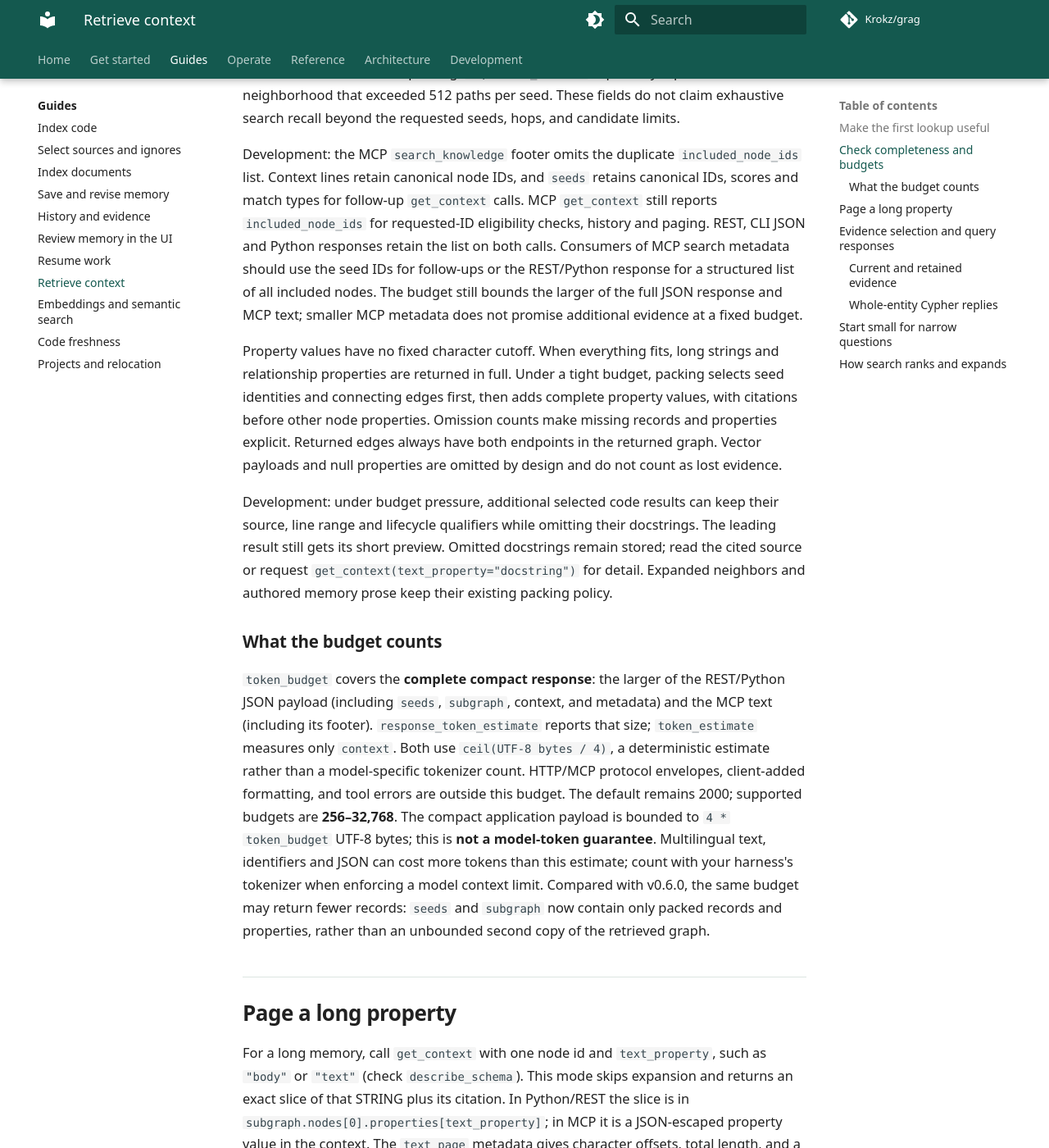
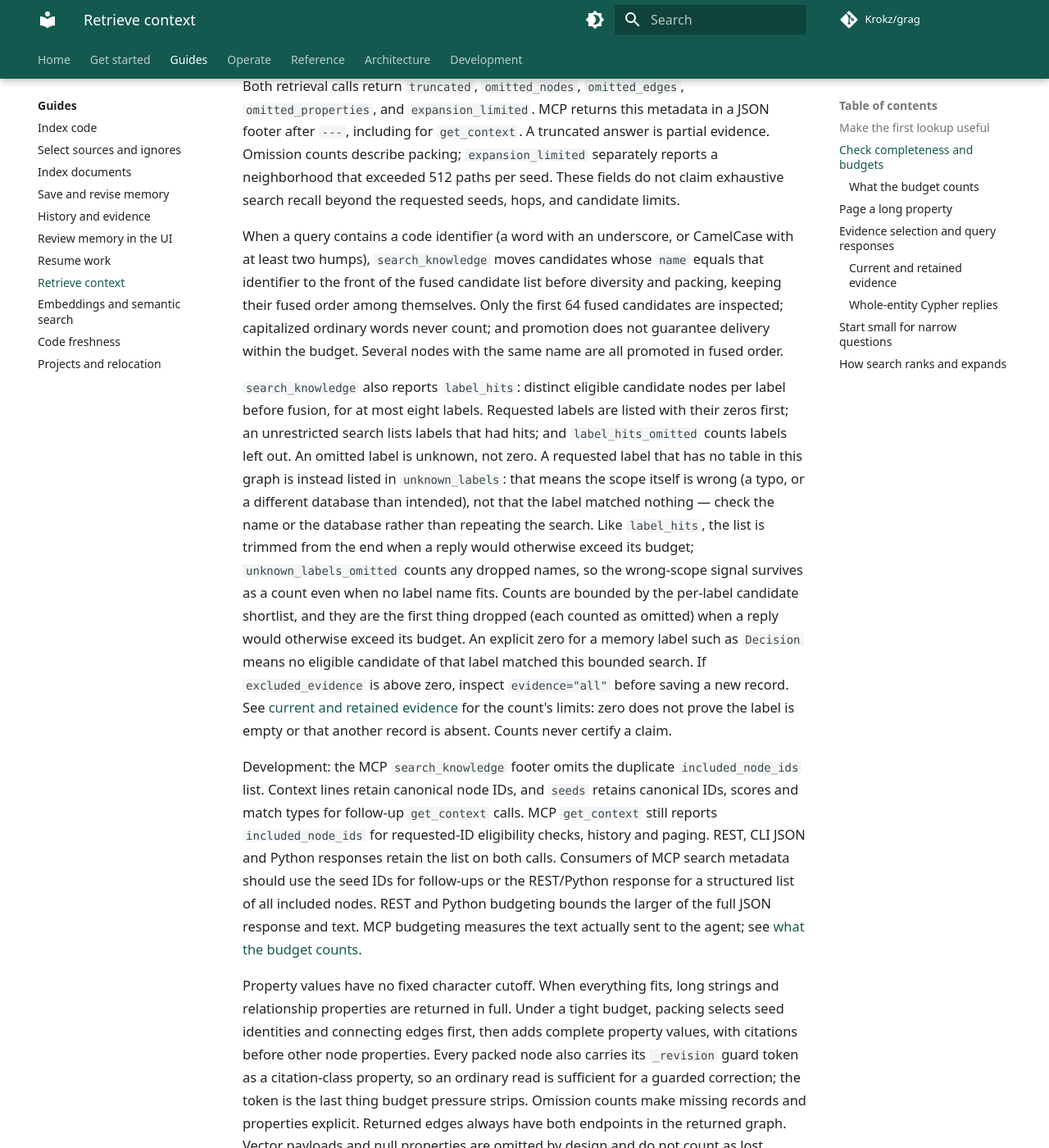
Before and after one commit to Krokz/grag, an MkDocs documentation site: the page built from docs/guides/retrieval.md, in a window 1280 px wide and 1400 px high, scrolled down 2059 px. Shown: the whole window at 82% size. Built offline with MkDocs 1.6.1 and Material for MkDocs 9.7.7, drawn with Linux system fonts in a browser that asks for light colours; comment, search, counter and statistics services are not loaded; some of the changed text lies outside the part shown.

Commit message:
docs: document label hits, identifier promotion, revision guards and history

```diff
--- a/docs/guides/retrieval.md
+++ b/docs/guides/retrieval.md
@@ -13,6 +13,10 @@ Choose a read based on what you already know, then inspect its sources and limit
 
 There is no required query sequence. Fetch more only when the evidence you have
 is insufficient.
+
+`search_knowledge` combines lexical and vector retrieval when an embedder is
+configured. See [Embeddings and semantic search](embeddings.md) for FastEmbed
+setup, the retrieval pipeline, indexing progress and model configuration.
 
 Use the graph when saved knowledge or relationships help with the task. Ordinary
 code navigation can start with the harness's source search; having grag connected
@@ -82,6 +86,34 @@ counts describe packing; `expansion_limited` separately reports a neighborhood
 that exceeded 512 paths per seed. These fields do not claim exhaustive search
 recall beyond the requested seeds, hops, and candidate limits.
 
+When a query contains a code identifier (a word with an underscore, or CamelCase
+with at least two humps), `search_knowledge` moves candidates whose `name` equals
+that identifier to the front of the fused candidate list before diversity and
+packing, keeping their fused order among themselves. Only the first 64 fused
+candidates are inspected; capitalized ordinary words never count; and promotion
+does not guarantee delivery within the budget. Several nodes with the same name
+are all promoted in fused order.
+
+`search_knowledge` also reports `label_hits`: distinct eligible candidate nodes per
+label before fusion, for at most eight labels. Requested labels are listed with
+their zeros first; an unrestricted search lists labels that had hits; and
+`label_hits_omitted` counts labels left out. An omitted label is unknown, not zero.
+A requested label that has no table in this graph is instead listed in
+`unknown_labels`: that means the scope itself is wrong (a typo, or a different
+database than intended), not that the label matched nothing — check the name or
+the database rather than repeating the search. Like `label_hits`, the list is
+trimmed from the end when a reply would otherwise exceed its budget;
+`unknown_labels_omitted` counts any dropped names, so the wrong-scope signal
+survives as a count even when no label name fits.
+Counts are bounded by the per-label candidate shortlist, and they are the first
+thing dropped (each counted as omitted) when a reply would otherwise exceed its
+budget. An explicit zero for a memory label such as `Decision` means no eligible
+candidate of that label matched this bounded search. If `excluded_evidence` is
+above zero, inspect `evidence="all"` before saving a new record. See
+[current and retained evidence](#current-and-retained-evidence) for the count's
+limits: zero does not prove the label is empty or that another record is absent.
+Counts never certify a claim.
+
 Development: the MCP `search_knowledge` footer omits the duplicate
 `included_node_ids` list. Context lines retain canonical node IDs, and `seeds`
 retains canonical IDs, scores and match types for follow-up `get_context` calls.
@@ -89,16 +121,20 @@ MCP `get_context` still reports `included_node_ids` for requested-ID eligibility
 checks, history and paging. REST, CLI JSON and Python responses retain the list
 on both calls. Consumers of MCP search metadata should use the seed IDs for
 follow-ups or the REST/Python response for a structured list of all included nodes.
-The budget still bounds the larger of the full JSON response and MCP text;
-smaller MCP metadata does not promise additional evidence at a fixed budget.
+REST and Python budgeting bounds the larger of the full JSON response and text.
+MCP budgeting measures the text actually sent to the agent; see
+[what the budget counts](#what-the-budget-counts).
 
 Property values have no fixed character cutoff. When everything fits, long
 strings and relationship properties are returned in full. Under a tight budget,
 packing selects seed identities and connecting edges first, then adds complete
-property values, with citations before other node properties. Omission counts
-make missing records and properties explicit. Returned edges always have both
-endpoints in the returned graph. Vector payloads and null properties are omitted
-by design and do not count as lost evidence.
+property values, with citations before other node properties. Every packed node
+also carries its `_revision` guard token as a citation-class property, so an
+ordinary read is sufficient for a guarded correction; the token is the last
+thing budget pressure strips. Omission counts make missing records and
+properties explicit. Returned edges always have both endpoints in the returned
+graph. Vector payloads and null properties are omitted by design and do not
+count as lost evidence.
 
 Development: under budget pressure, additional selected code results can keep
 their source, line range and lifecycle qualifiers while omitting their docstrings.
@@ -108,10 +144,14 @@ Expanded neighbors and authored memory prose keep their existing packing policy.
 
 ### What the budget counts
 
-`token_budget` covers the **complete compact response**: the larger of the
-REST/Python JSON payload (including `seeds`, `subgraph`, context, and metadata)
-and the MCP text (including its footer). `response_token_estimate` reports that
-size; `token_estimate` measures only `context`. Both use `ceil(UTF-8 bytes / 4)`,
+`token_budget` covers the **complete compact response on the serving
+transport**. REST and Python calls bound the larger of the JSON payload
+(including `seeds`, `subgraph`, context, and metadata) and the MCP text
+(including its footer). MCP calls bound only the text the caller actually
+receives (context plus footer); because the JSON serialization is typically
+larger, an MCP reply at the same budget usually packs more evidence.
+`response_token_estimate` reports the measured size on that transport;
+`token_estimate` measures only `context`. Both use `ceil(UTF-8 bytes / 4)`,
 a deterministic estimate rather than a model-specific tokenizer count. HTTP/MCP
 protocol envelopes, client-added formatting, and tool errors are outside this
 budget. The default remains 2000; supported budgets are **256–32,768**.
@@ -177,8 +217,12 @@ before ranking and expansion. Use `evidence="all"` to inspect them. Legacy
 `open`/`done` and other business statuses are unchanged. Unreviewed or legacy
 evidence stays eligible; this is a selection policy, not a truth guarantee.
 Cypher remains unfiltered. The footer names `evidence_policy`;
-`excluded_evidence` counts encountered post-shortlist/path exclusions only,
-not every row filtered within the database.
+`excluded_evidence` counts distinct exclusions encountered during retrieval and
+expansion, including hidden matches found by a bounded, unfiltered FTS recount.
+The recount covers lexical matches, not vector-only hidden matches or every
+record beyond the lexical shortlist. Zero therefore does not prove absence.
+If the seeds look wrong or empty and `excluded_evidence` is above zero, the
+record that mattered may be hidden: retry with `evidence='all'`.
 
 ### Whole-entity Cypher replies
 
```
Also changed, not shown: docs/guides/memory.md (+32 -1 lines).
